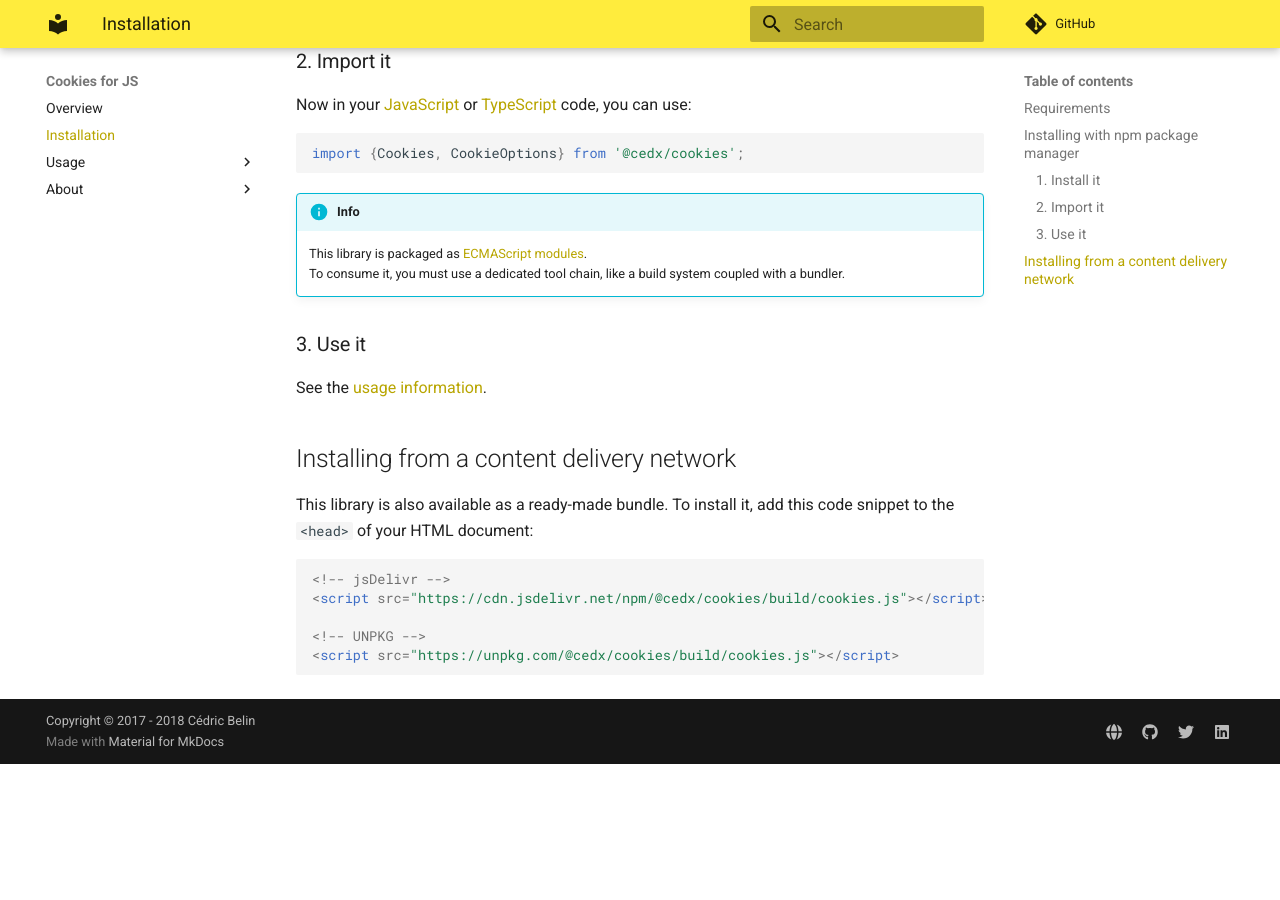
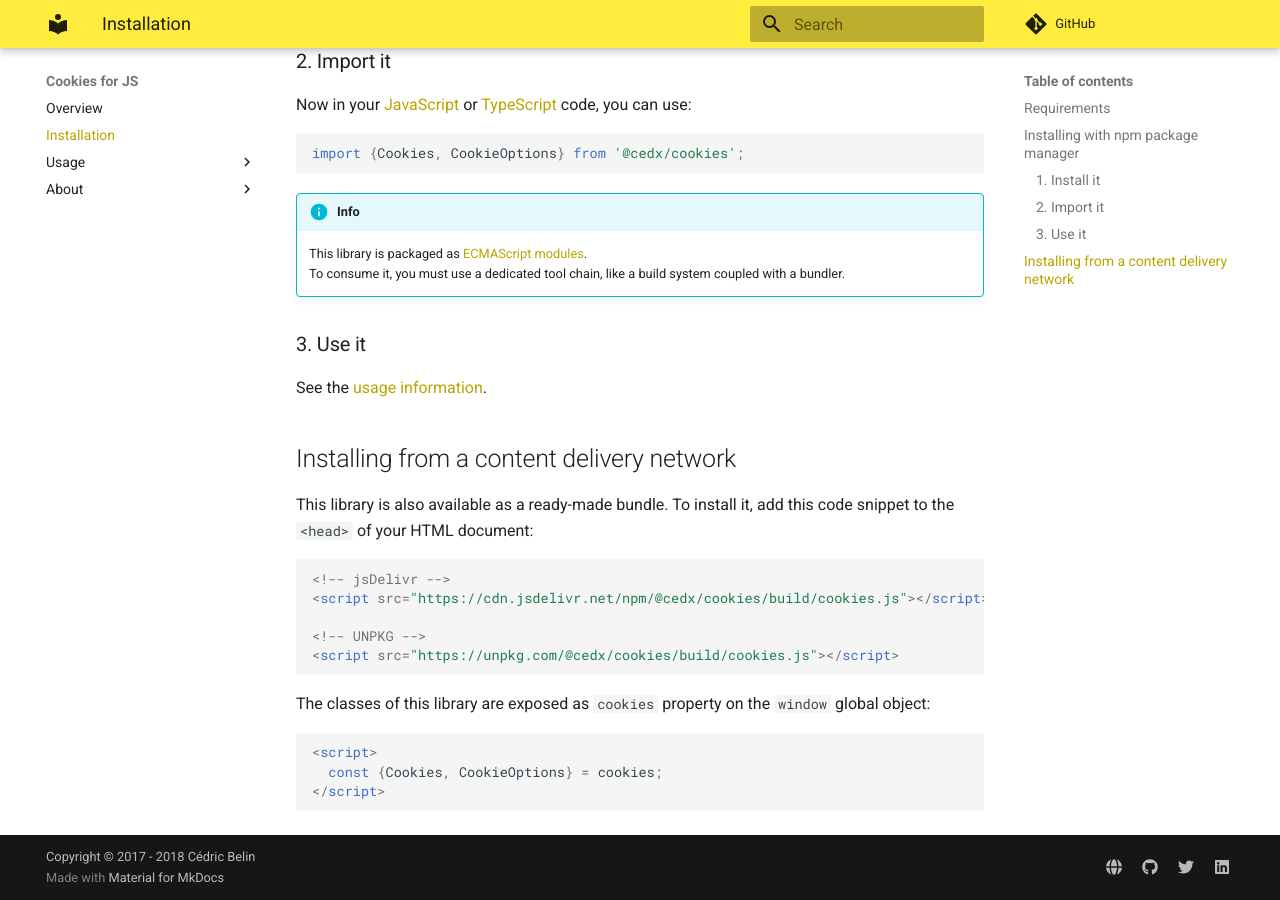
Before and after one commit to cedx/cookies.js, an MkDocs documentation site: the page built from doc/installation.md, in a window 1280 px wide and 900 px high, scrolled down 872 px. Built offline with MkDocs 1.6.1 and Material for MkDocs 9.7.7, drawn with Linux system fonts in a browser that asks for light colours; comment, search, counter and statistics services are not loaded; old or Windows-style settings are respelled for this version of MkDocs; before the commit the page ends 1636 px from its top, so only the background shows below that.

Commit message:
Updated the documentation

````diff
--- a/doc/installation.md
+++ b/doc/installation.md
@@ -55,3 +55,11 @@ To install it, add this code snippet to the `<head>` of your HTML document:
 <!-- UNPKG -->
 <script src="https://unpkg.com/@cedx/cookies/build/cookies.js"></script>
 ```
+
+The classes of this library are exposed as `cookies` property on the `window` global object:
+
+```html
+<script>
+  const {Cookies, CookieOptions} = cookies;
+</script>
+```
--- a/webpack.config.js
+++ b/webpack.config.js
@@ -10,8 +10,7 @@ module.exports = {
   },
   output: {
     filename: 'cookies.js',
-    library: 'Cookies',
-    libraryExport: 'Cookies',
+    library: 'cookies',
     libraryTarget: 'window',
     path: join(__dirname, 'build')
   }
````
Also changed, not shown: 1 other file.
